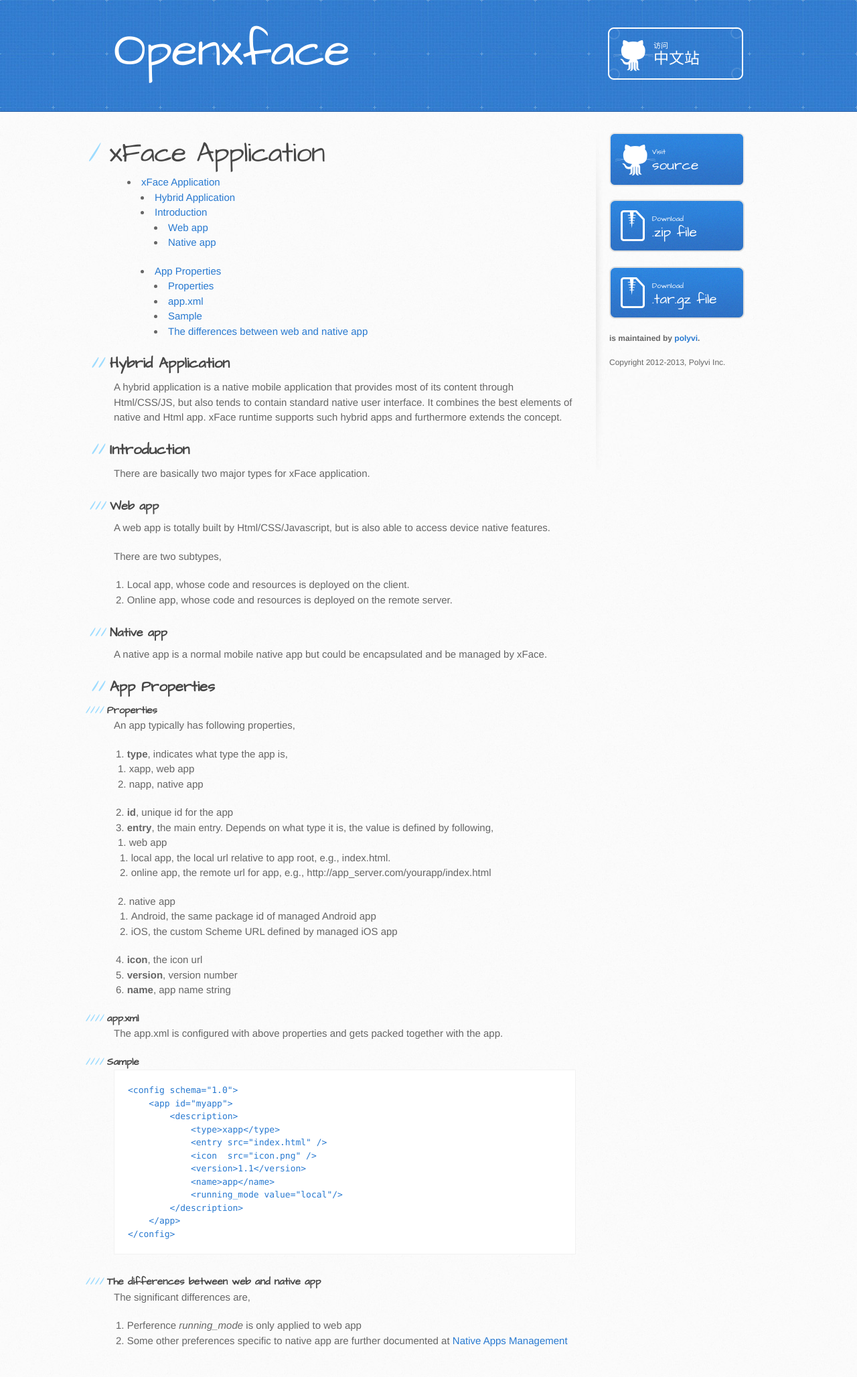
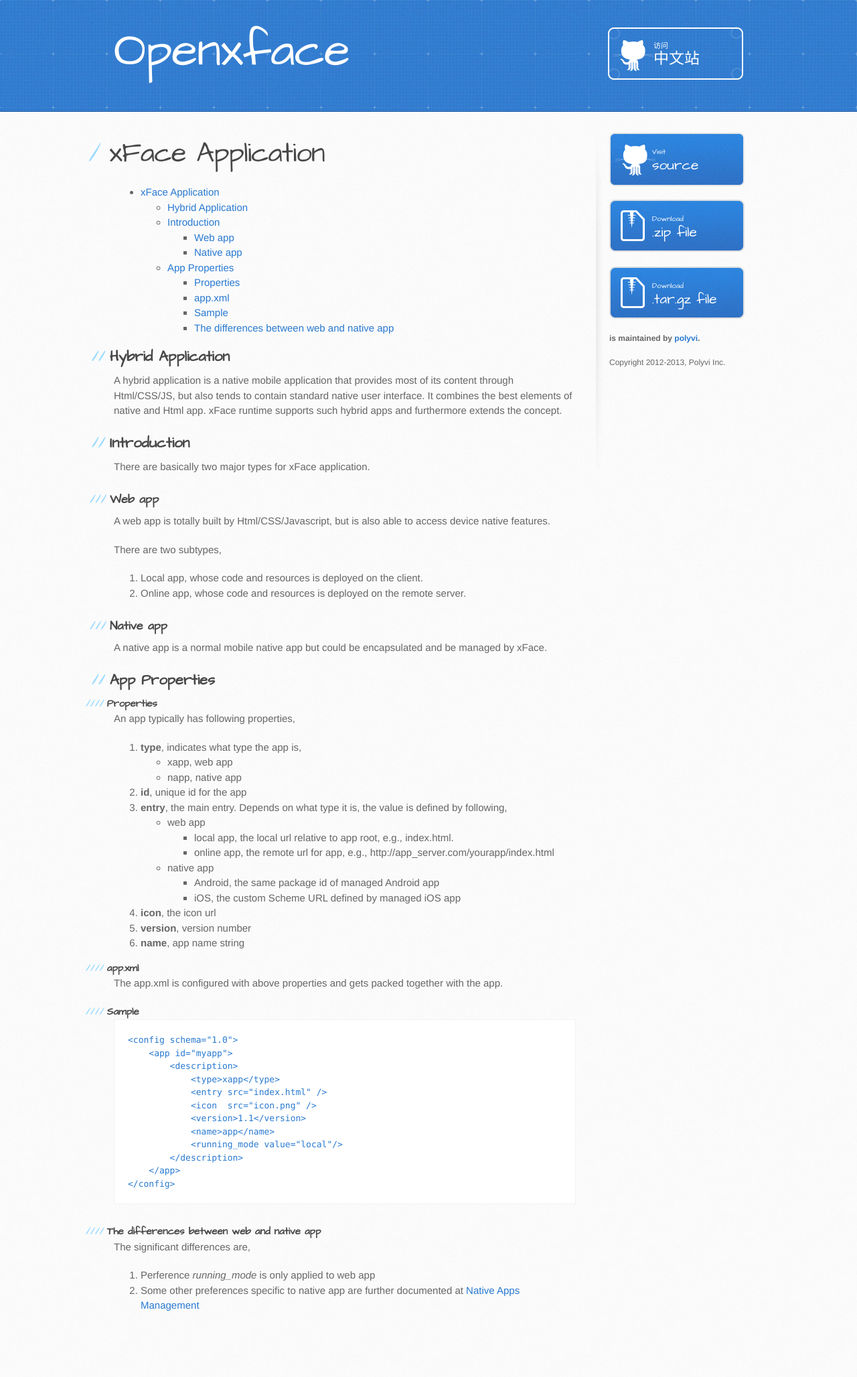
Before and after one commit to polyvi/openxface, a Jekyll site: the page built from guide/ams/xface_app_en.md, in a window 1280 px wide. Shown: the whole page at 67% size. Built offline with Jekyll 4.4.1, drawn with Linux system fonts in a browser that asks for light colours; Markdown is read by kramdown in place of the engine named in the settings; after the commit the page ends 1998 px from its top, so only the background shows below that.

Commit message:
Removed all list related style, since it didn't correctly apply to nested list with 2 levels and above, and it also ran into problem that inconsistency between ff and chrome, refer to http://stackoverflow.com/questions/1142314/css-rendering-inconsistency-on-ul-with-firefox-being-the-odd-ball-out

```diff
--- a/stylesheets/stylesheet.css
+++ b/stylesheets/stylesheet.css
@@ -8,7 +8,7 @@
 del, dfn, img, ins, kbd, q, s, samp,
 small, strike, sub, sup, tt, var,
 b, u, i, center,
-dl, dt, dd, ol, ul, li,
+dl, dt, dd,
 fieldset, form, label, legend,
 table, caption, tbody, tfoot, thead, tr, th, td,
 article, aside, canvas, details, embed,
@@ -30,9 +30,7 @@
 body {
 	line-height: 1;
 }
-ol, ul {
-	list-style: none;
-}
+
 blockquote, q {
 	quotes: none;
 }
@@ -190,11 +188,6 @@
   padding: 0;
 }
 
-ul, ol, dl {
-  margin-bottom: 20px;
-}
-
-
 /* COMMON STYLES */
 
 hr {
@@ -329,16 +322,6 @@
   border-left: 10px solid #e9e9e9;
   margin-bottom: 20px;
   padding: 0 0 0 30px;
-}
-
-ul li {
-  list-style: disc inside;
-  padding-left: 20px;
-}
-
-ol li {
-  list-style: decimal inside;
-  padding-left: 3px;
 }
 
 dl dd {
```
